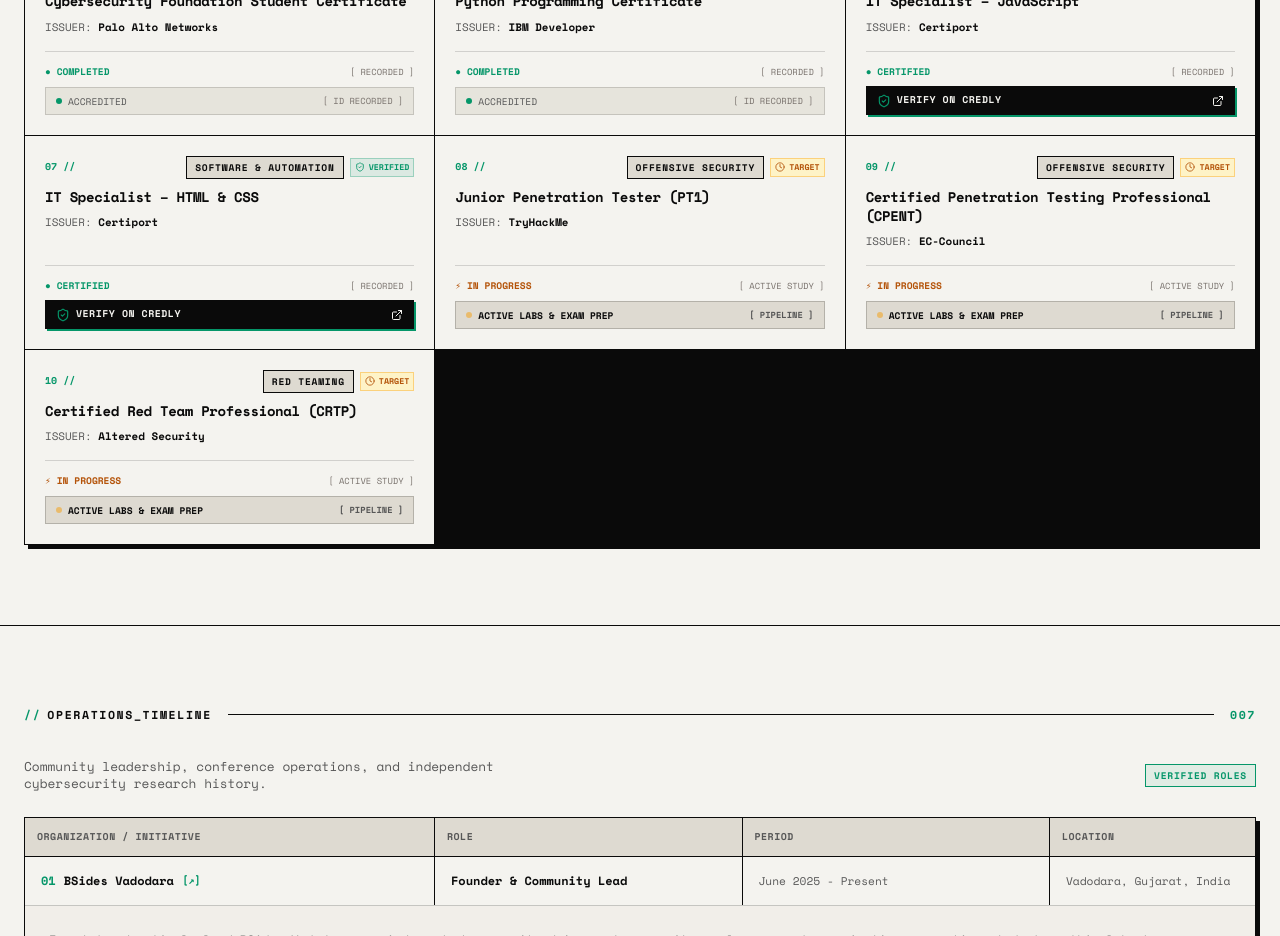
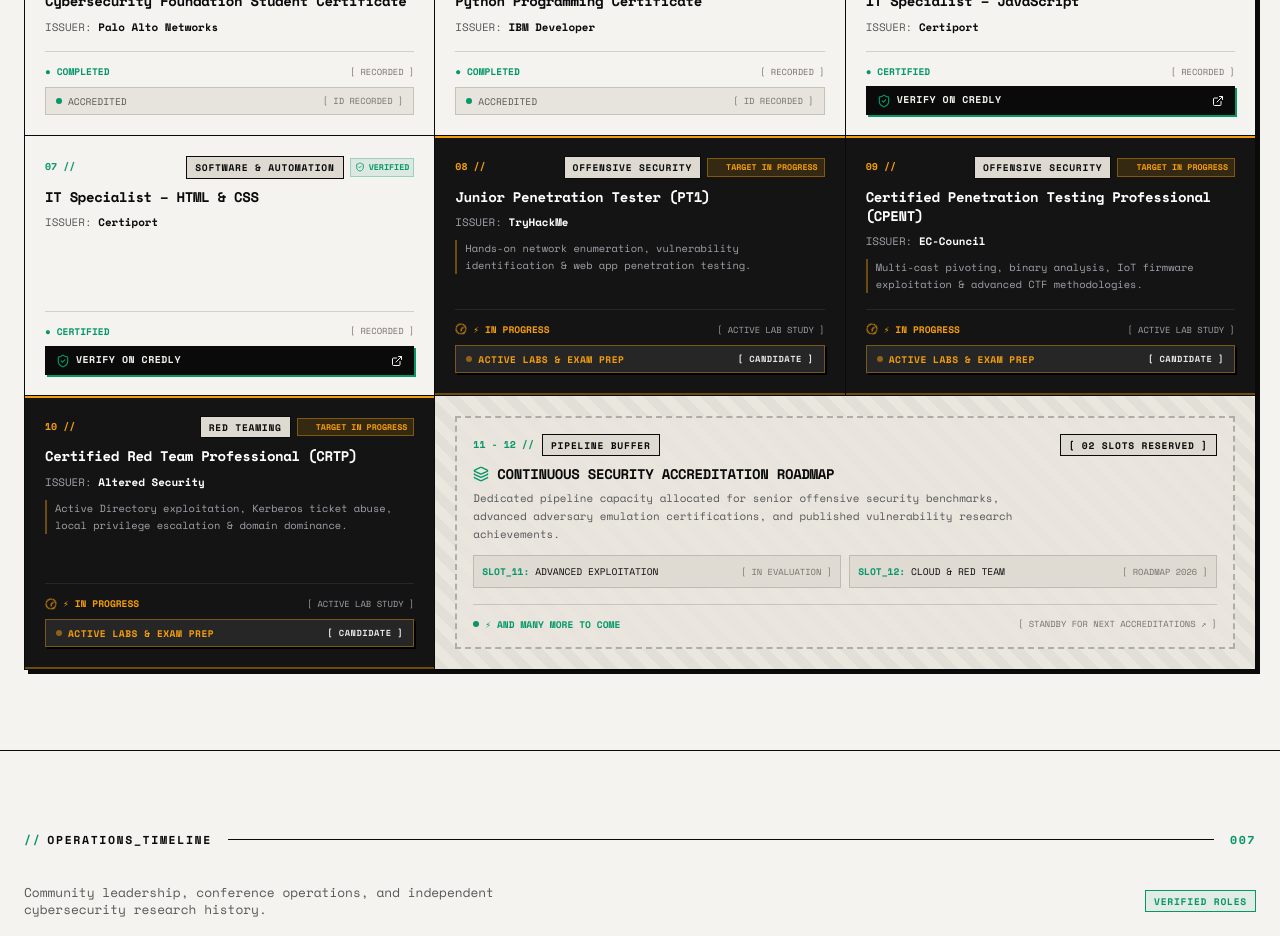
Before and after one commit to 0dayKrish/0dayKrish, a Next.js app: page / in a window 1280 px wide. Shown: the part 7260-8196 px from the top of the page. Built offline with nearby package versions, Linux system fonts and the light colour scheme.

Commit message:
feat: style in-progress certs as dark tactical cards and transform empty grid slots into architectural roadmap buffer

```diff
--- a/src/components/Certifications.tsx
+++ b/src/components/Certifications.tsx
@@ -3,7 +3,7 @@
 import React, { useState } from "react";
 import { portfolioData } from "@/data/portfolio";
 import { SectionHeader } from "./ui/SectionHeader";
-import { ExternalLink, ShieldCheck, Clock } from "lucide-react";
+import { ExternalLink, ShieldCheck, Clock, Layers } from "lucide-react";
 
 export function Certifications() {
   const { certifications } = portfolioData;
@@ -19,6 +19,10 @@
   const verifiedCount = certifications.filter((c) => c.verificationUrl).length;
   const inProgressCount = certifications.filter((c) => c.status === "In Progress").length;
   const completedCount = certifications.filter((c) => c.status === "Certified" || c.status === "Completed").length;
+
+  // Calculate missing columns to complete the 3-column row cleanly
+  const remainder = filteredCerts.length % 3;
+  const emptySlots = remainder === 0 ? 0 : 3 - remainder;
 
   return (
     <section
@@ -100,12 +104,75 @@
             {filteredCerts.map((cert, idx) => {
               const isInProgress = cert.status === "In Progress";
 
+              // Distinct styling for In-Progress (Dark Tactical) vs Completed (Architectural Light)
+              if (isInProgress) {
+                return (
+                  <article
+                    key={cert.id}
+                    className="p-5 bg-[#141414] hover:bg-[#1a1a1a] transition-all duration-150 flex flex-col justify-between font-mono group border-b-2 border-b-[#f59e0b]/40 relative overflow-hidden"
+                  >
+                    {/* Subtle top indicator bar */}
+                    <div className="absolute top-0 left-0 right-0 h-[2px] bg-[#f59e0b]" />
+
+                    <div>
+                      <div className="flex items-center justify-between gap-2 mb-2 text-[0.62rem]">
+                        <span className="text-[#f59e0b] font-bold">
+                          {String(idx + 1).padStart(2, "0")} {"//"}
+                        </span>
+                        <div className="flex items-center gap-1.5">
+                          <span className="b-tag text-[0.55rem] bg-[#262626] text-[#e4e4e7] border-[#3f3f46]">
+                            {cert.category}
+                          </span>
+                          <span className="inline-flex items-center gap-1.5 text-[0.52rem] font-bold text-[#f59e0b] bg-[#f59e0b]/15 px-1.5 py-0.5 border border-[#f59e0b]/40">
+                            <span className="w-1.5 h-1.5 rounded-full bg-[#f59e0b] animate-ping" />
+                            TARGET IN PROGRESS
+                          </span>
+                        </div>
+                      </div>
+
+                      <h3 className="text-xs sm:text-sm font-bold text-white tracking-tight leading-snug mb-2 group-hover:text-[#f59e0b] transition-colors">
+                        {cert.name}
+                      </h3>
+
+                      <div className="text-[0.68rem] text-[#a1a1aa]">
+                        ISSUER: <span className="font-semibold text-white">{cert.issuer}</span>
+                      </div>
+
+                      {cert.focus && (
+                        <p className="mt-2.5 text-[0.65rem] text-[#a1a1aa] leading-relaxed font-mono border-l-2 border-[#f59e0b]/40 pl-2">
+                          {cert.focus}
+                        </p>
+                      )}
+                    </div>
+
+                    <div className="mt-4 pt-3 border-t border-[#27272a] flex flex-col gap-2">
+                      <div className="flex items-center justify-between text-[0.6rem]">
+                        <span className="text-[#f59e0b] font-bold flex items-center gap-1.5">
+                          <Clock className="w-3 h-3 text-[#f59e0b] animate-spin" style={{ animationDuration: "6s" }} />
+                          ⚡ IN PROGRESS
+                        </span>
+                        <span className="text-[#a1a1aa] text-[0.55rem]">
+                          [ ACTIVE LAB STUDY ]
+                        </span>
+                      </div>
+
+                      <div className="inline-flex items-center justify-between w-full px-2.5 py-1.5 bg-[#262626] hover:bg-[#2e2e2e] border border-[#f59e0b]/40 text-[#f59e0b] font-mono text-[0.6rem] font-bold tracking-wider transition-colors shadow-[2px_2px_0px_#000000]">
+                        <span className="flex items-center gap-1.5">
+                          <span className="w-1.5 h-1.5 rounded-full bg-[#f59e0b] animate-pulse" />
+                          <span>ACTIVE LABS &amp; EXAM PREP</span>
+                        </span>
+                        <span className="text-[0.55rem] text-[#e4e4e7]">[ CANDIDATE ]</span>
+                      </div>
+                    </div>
+                  </article>
+                );
+              }
+
+              // Completed & Certified card (Architectural Light theme)
               return (
                 <article
                   key={cert.id}
-                  className={`p-5 transition-colors flex flex-col justify-between font-mono group ${
-                    isInProgress ? "bg-[#f4f3ef] hover:bg-white" : "bg-[#f4f3ef] hover:bg-white"
-                  }`}
+                  className="p-5 bg-[#f4f3ef] hover:bg-white transition-colors flex flex-col justify-between font-mono group"
                 >
                   <div>
                     <div className="flex items-center justify-between gap-2 mb-2 text-[0.62rem]">
@@ -122,12 +189,6 @@
                             VERIFIED
                           </span>
                         )}
-                        {isInProgress && (
-                          <span className="inline-flex items-center gap-1 text-[0.52rem] font-bold text-[#b45309] bg-[#fef3c7] px-1 py-0.5 border border-[#f59e0b]/40">
-                            <Clock className="w-2.5 h-2.5 text-[#b45309]" />
-                            TARGET
-                          </span>
-                        )}
                       </div>
                     </div>
 
@@ -142,17 +203,11 @@
 
                   <div className="mt-4 pt-3 border-t border-[#0a0a0a]/15 flex flex-col gap-2">
                     <div className="flex items-center justify-between text-[0.6rem]">
-                      {isInProgress ? (
-                        <span className="text-[#b45309] font-bold flex items-center gap-1">
-                          ⚡ IN PROGRESS
-                        </span>
-                      ) : (
-                        <span className="text-[#059669] font-bold flex items-center gap-1">
-                          ● {cert.status.toUpperCase()}
-                        </span>
-                      )}
+                      <span className="text-[#059669] font-bold flex items-center gap-1">
+                        ● {cert.status.toUpperCase()}
+                      </span>
                       <span className="text-[#78716c] text-[0.55rem]">
-                        {isInProgress ? "[ ACTIVE STUDY ]" : "[ RECORDED ]"}
+                        [ RECORDED ]
                       </span>
                     </div>
 
@@ -173,14 +228,6 @@
                         </span>
                         <ExternalLink className="w-3 h-3 group-hover/btn:translate-x-0.5 group-hover/btn:-translate-y-0.5 transition-transform" />
                       </a>
-                    ) : isInProgress ? (
-                      <div className="inline-flex items-center justify-between w-full px-2.5 py-1.5 bg-[#dedad1] border border-[#0a0a0a]/20 text-[#0a0a0a] font-mono text-[0.6rem] font-bold">
-                        <span className="flex items-center gap-1.5">
-                          <span className="w-1.5 h-1.5 rounded-full bg-[#f59e0b] animate-pulse" />
-                          <span>ACTIVE LABS &amp; EXAM PREP</span>
-                        </span>
-                        <span className="text-[0.55rem] text-[#575757]">[ PIPELINE ]</span>
-                      </div>
                     ) : (
                       <div className="inline-flex items-center justify-between w-full px-2.5 py-1.5 bg-[#dedad1]/60 border border-[#0a0a0a]/15 text-[#575757] font-mono text-[0.6rem]">
                         <span className="flex items-center gap-1.5">
@@ -194,6 +241,102 @@
                 </article>
               );
             })}
+
+            {/* THE EMPTY PART: Intentional Architectural Blueprint Placeholder */}
+            {emptySlots === 2 && (
+              <article
+                className="col-span-1 md:col-span-2 p-5 bg-[#eae7df] hover:bg-[#e4e0d6] transition-colors flex flex-col justify-between font-mono relative overflow-hidden"
+                style={{
+                  backgroundImage:
+                    "repeating-linear-gradient(45deg, rgba(10,10,10,0.035) 0, rgba(10,10,10,0.035) 10px, transparent 10px, transparent 20px)",
+                }}
+              >
+                <div className="border-2 border-dashed border-[#0a0a0a]/25 p-4 bg-[#eae7df]/80 h-full flex flex-col justify-between">
+                  <div>
+                    <div className="flex items-center justify-between gap-2 mb-2 text-[0.62rem]">
+                      <div className="flex items-center gap-2">
+                        <span className="text-[#059669] font-bold">11 - 12 //</span>
+                        <span className="b-tag text-[0.55rem] bg-[#dedad1] text-[#0a0a0a] border-[#0a0a0a]/30">
+                          PIPELINE BUFFER
+                        </span>
+                      </div>
+                      <span className="b-tag text-[0.55rem] bg-[#dedad1] text-[#059669] border-[#059669]/40 font-bold">
+                        [ 02 SLOTS RESERVED ]
+                      </span>
+                    </div>
+
+                    <div className="flex items-center gap-2 mb-1.5 mt-2">
+                      <Layers className="w-4 h-4 text-[#059669]" />
+                      <h3 className="text-xs sm:text-sm font-bold text-[#0a0a0a] tracking-tight uppercase">
+                        Continuous Security Accreditation Roadmap
+                      </h3>
+                    </div>
+
+                    <p className="text-[0.68rem] text-[#575757] leading-relaxed max-w-xl">
+                      Dedicated pipeline capacity allocated for senior offensive security benchmarks, advanced adversary emulation certifications, and published vulnerability research achievements.
+                    </p>
+
+                    <div className="grid grid-cols-1 sm:grid-cols-2 gap-2 mt-3 text-[0.6rem]">
+                      <div className="p-2 bg-[#dedad1]/90 border border-[#0a0a0a]/15 flex items-center justify-between">
+                        <div>
+                          <span className="text-[#059669] font-bold">SLOT_11:</span> ADVANCED EXPLOITATION
+                        </div>
+                        <span className="text-[0.55rem] text-[#78716c]">[ IN EVALUATION ]</span>
+                      </div>
+                      <div className="p-2 bg-[#dedad1]/90 border border-[#0a0a0a]/15 flex items-center justify-between">
+                        <div>
+                          <span className="text-[#059669] font-bold">SLOT_12:</span> CLOUD &amp; RED TEAM
+                        </div>
+                        <span className="text-[0.55rem] text-[#78716c]">[ ROADMAP 2026 ]</span>
+                      </div>
+                    </div>
+                  </div>
+
+                  <div className="mt-4 pt-3 border-t border-[#0a0a0a]/15 flex items-center justify-between text-[0.6rem]">
+                    <span className="text-[#059669] font-bold flex items-center gap-1.5">
+                      <span className="w-1.5 h-1.5 rounded-full bg-[#059669]" />
+                      ⚡ AND MANY MORE TO COME
+                    </span>
+                    <span className="text-[#78716c] text-[0.55rem] font-mono">
+                      [ STANDBY FOR NEXT ACCREDITATIONS ↗ ]
+                    </span>
+                  </div>
+                </div>
+              </article>
+            )}
+
+            {emptySlots === 1 && (
+              <article
+                className="p-5 bg-[#eae7df] hover:bg-[#e4e0d6] transition-colors flex flex-col justify-between font-mono relative overflow-hidden"
+                style={{
+                  backgroundImage:
+                    "repeating-linear-gradient(45deg, rgba(10,10,10,0.035) 0, rgba(10,10,10,0.035) 10px, transparent 10px, transparent 20px)",
+                }}
+              >
+                <div className="border-2 border-dashed border-[#0a0a0a]/25 p-4 bg-[#eae7df]/80 h-full flex flex-col justify-between">
+                  <div>
+                    <div className="flex items-center justify-between gap-2 mb-2 text-[0.62rem]">
+                      <span className="text-[#059669] font-bold">NEXT //</span>
+                      <span className="b-tag text-[0.55rem] bg-[#dedad1] text-[#059669] border-[#059669]/40 font-bold">
+                        [ RESERVED ]
+                      </span>
+                    </div>
+
+                    <h3 className="text-xs sm:text-sm font-bold text-[#0a0a0a] tracking-tight mb-2">
+                      Upcoming Accreditation Target
+                    </h3>
+                    <p className="text-[0.68rem] text-[#575757] leading-relaxed">
+                      Continuous evaluation of next-generation offensive testing credentials and adversary emulation tracks.
+                    </p>
+                  </div>
+
+                  <div className="mt-4 pt-3 border-t border-[#0a0a0a]/15 flex items-center justify-between text-[0.6rem]">
+                    <span className="text-[#059669] font-bold">⚡ IN PIPELINE</span>
+                    <span className="text-[#78716c] text-[0.55rem]">[ STANDBY ]</span>
+                  </div>
+                </div>
+              </article>
+            )}
           </div>
         </div>
       </div>
--- a/src/data/portfolio.ts
+++ b/src/data/portfolio.ts
@@ -641,6 +641,7 @@
       issuer: "TryHackMe",
       category: "Offensive Security",
       status: "In Progress",
+      focus: "Hands-on network enumeration, vulnerability identification & web app penetration testing.",
     },
     {
       id: "cpent",
@@ -648,6 +649,7 @@
       issuer: "EC-Council",
       category: "Offensive Security",
       status: "In Progress",
+      focus: "Multi-cast pivoting, binary analysis, IoT firmware exploitation & advanced CTF methodologies.",
     },
     {
       id: "crtp",
@@ -655,6 +657,7 @@
       issuer: "Altered Security",
       category: "Red Teaming",
       status: "In Progress",
+      focus: "Active Directory exploitation, Kerberos ticket abuse, local privilege escalation & domain dominance.",
     },
   ],
 
--- a/src/types/portfolio.ts
+++ b/src/types/portfolio.ts
@@ -88,6 +88,7 @@
   status: "Certified" | "Completed" | "In Progress" | "Active";
   verificationUrl?: string;
   badgeLabel?: string;
+  focus?: string;
 }
 
 export interface PortfolioData {
```
